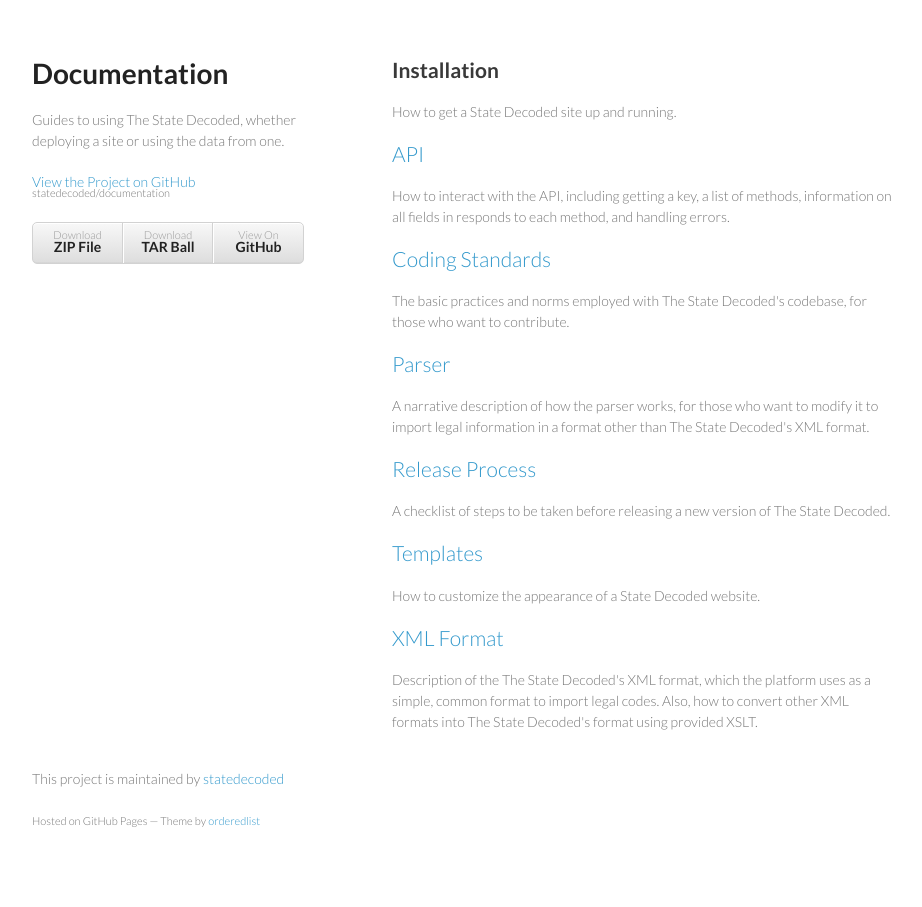
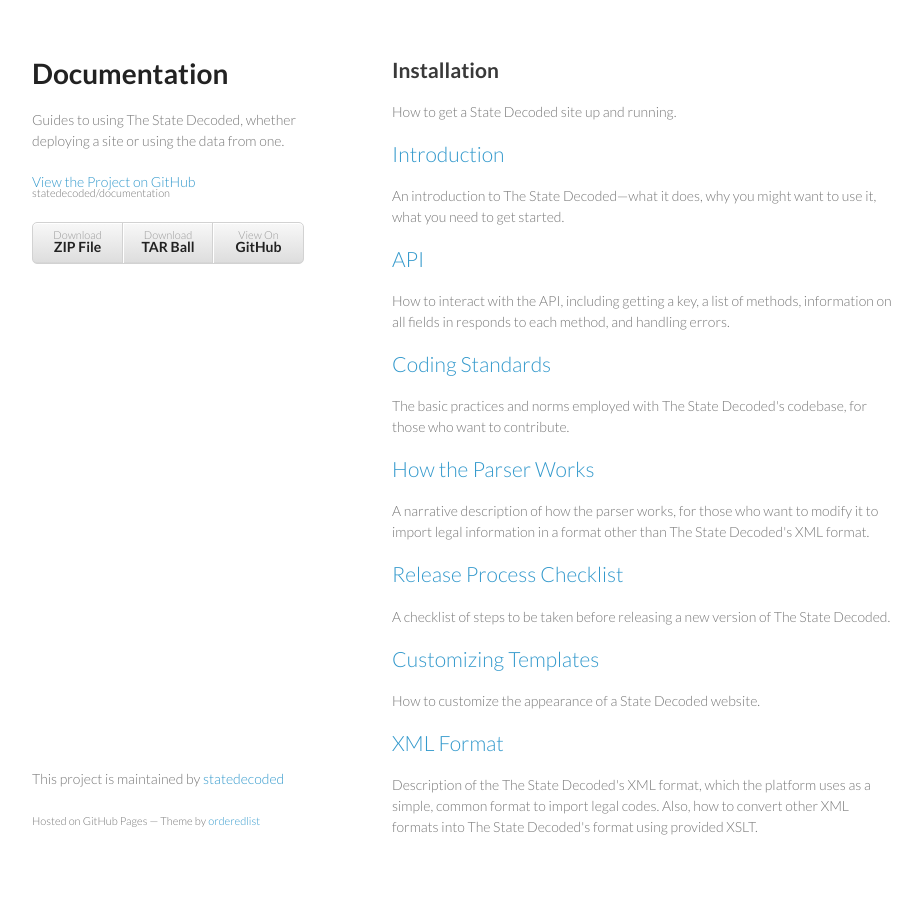
Before and after one commit to statedecoded/documentation, a Jekyll site: the page index.html, which Jekyll copies as it is, in a window 1280 px wide. Shown: the whole page, without its empty margins (178-1100 px from the left). Built offline with Jekyll 4.4.1, drawn with Linux system fonts in a browser that asks for light colours.

Commit message:
Rough draft of an introduction

```diff
--- a/index.html
+++ b/index.html
@@ -34,6 +34,13 @@
 <p>How to get a State Decoded site up and running.</p>
 
 <h2>
+<a name="introduction" class="anchor" href="#introduction"><span class="octicon octicon-link"></span></a><a href="introduction.html">Introduction</a>
+</h2>
+
+<p>An introduction to The State Decoded—what it does, why you might want to use it, what you need to get started.</p>
+
+
+<h2>
 <a name="api" class="anchor" href="#api"><span class="octicon octicon-link"></span></a><a href="api.html">API</a>
 </h2>
 
@@ -46,19 +53,19 @@
 <p>The basic practices and norms employed with The State Decoded's codebase, for those who want to contribute.</p>
 
 <h2>
-<a name="parser" class="anchor" href="#parser"><span class="octicon octicon-link"></span></a><a href="parser.html">Parser</a>
+<a name="parser" class="anchor" href="#parser"><span class="octicon octicon-link"></span></a><a href="parser.html">How the Parser Works</a>
 </h2>
 
 <p>A narrative description of how the parser works, for those who want to modify it to import legal information in a format other than The State Decoded's XML format.</p>
 
 <h2>
-<a name="release-process" class="anchor" href="#release-process"><span class="octicon octicon-link"></span></a><a href="release-process.html">Release Process</a>
+<a name="release-process" class="anchor" href="#release-process"><span class="octicon octicon-link"></span></a><a href="release-process.html">Release Process Checklist</a>
 </h2>
 
 <p>A checklist of steps to be taken before releasing a new version of The State Decoded.</p>
 
 <h2>
-<a name="templates" class="anchor" href="#templates"><span class="octicon octicon-link"></span></a><a href="templates.html">Templates</a>
+<a name="templates" class="anchor" href="#templates"><span class="octicon octicon-link"></span></a><a href="templates.html">Customizing Templates</a>
 </h2>
 
 <p>How to customize the appearance of a State Decoded website.</p>
```
Also changed, not shown: introduction.html (added, +20 -0 lines).
